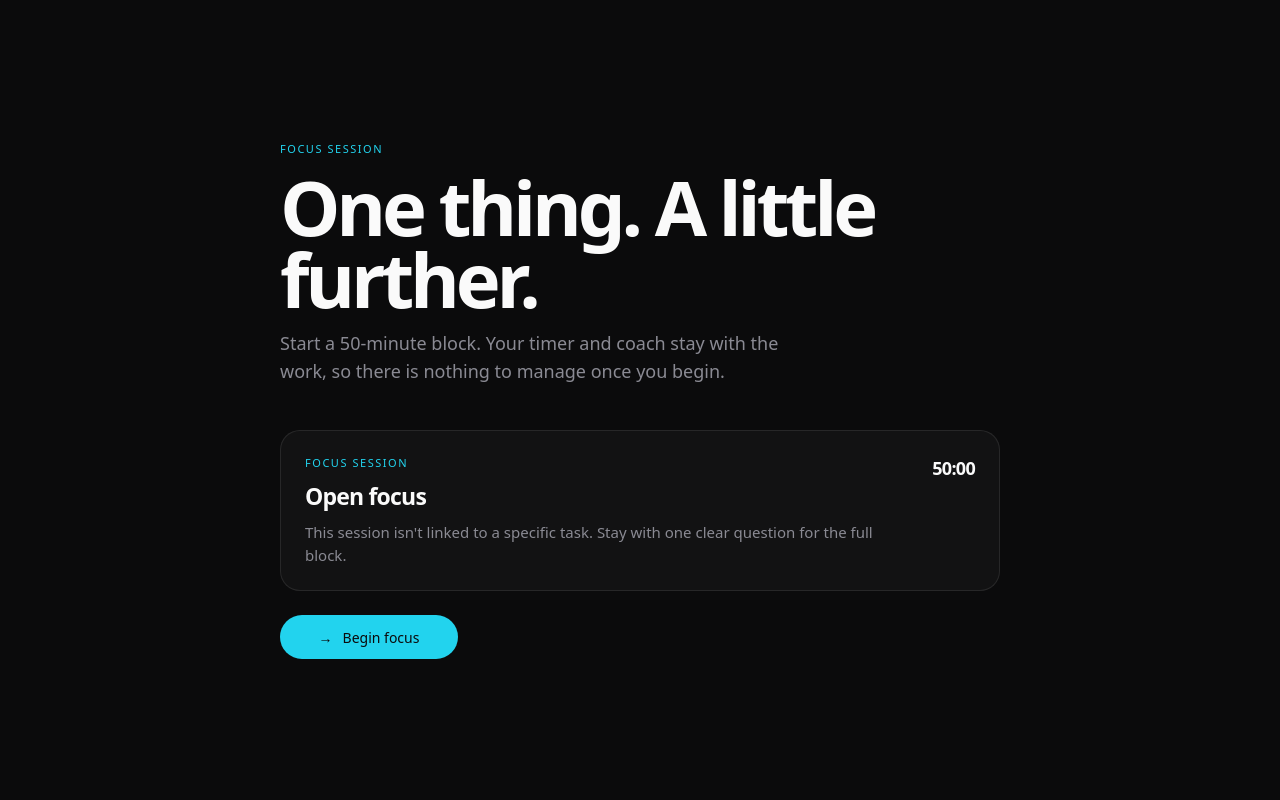
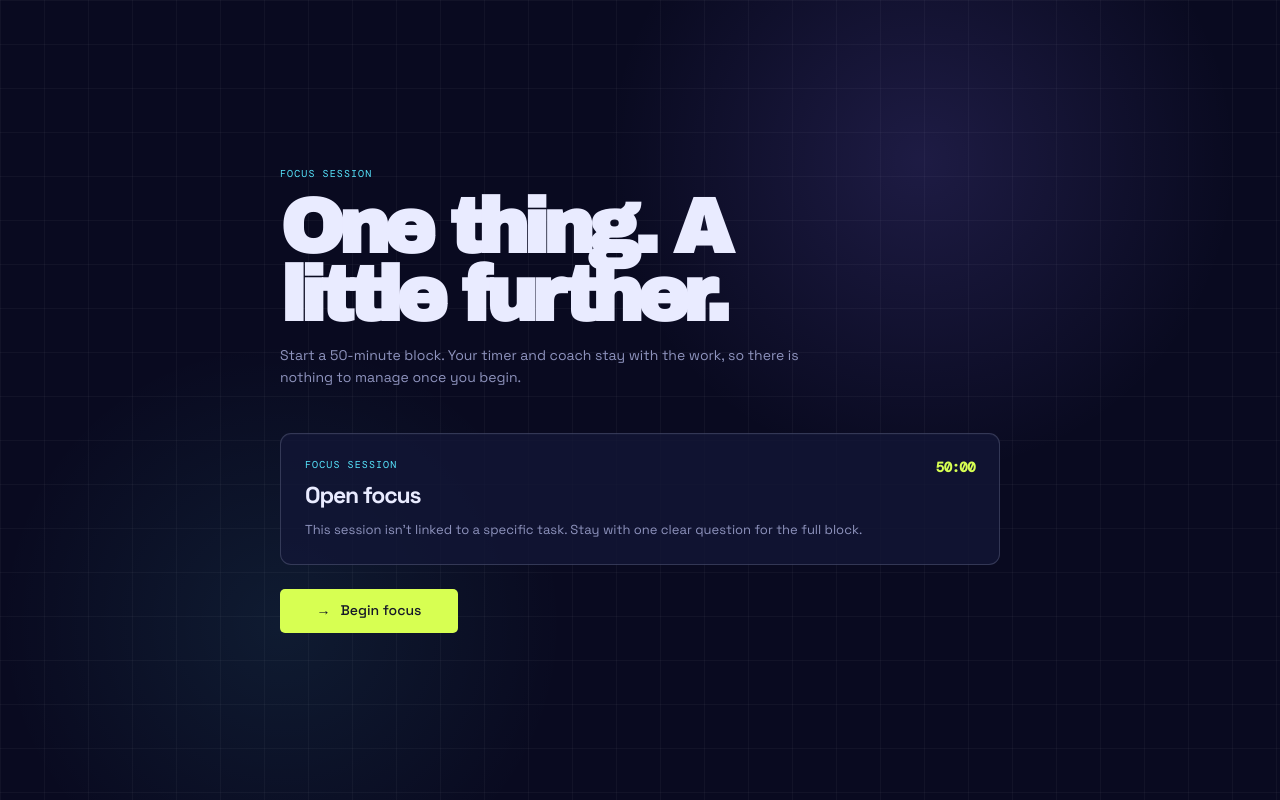
Before and after one commit to mukund1312/mtdo, a Next.js app in the folder web/: page /session in a window 1280 px wide. Built offline with nearby package versions, Linux system fonts and the light colour scheme; no server answers; the database is empty; a web font is replaced by a local one.

Commit message:
style: align focus with Signal Deck

```diff
--- a/web/app/session/page.tsx
+++ b/web/app/session/page.tsx
@@ -5,6 +5,7 @@ import { EmberMorph, type EmberMorphTrigger } from "@/components/EmberMorph";
 import { createClient } from "@/lib/supabase/client";
 import { recordEvent } from "@/lib/analytics/record-event";
 import { buildCoachingContent, type CategoryMeta, type CoachingFields } from "@/lib/coaching/build-coaching-content";
+import "../(marketing)/architecture-02/signal-deck.css";
 import styles from "./session.module.css";
 
 type FocusSession = {
@@ -328,7 +329,7 @@ export default function SessionPage() {
         : { phase: "idle" };
 
   return (
-    <main className={styles.page}>
+    <main className={`${styles.page} a02-signal-theme`}>
       <section className={styles.readyShell} aria-labelledby="session-title">
         <p className={styles.kicker}>Focus session</p>
         <h1 id="session-title">One thing. A little further.</h1>
@@ -394,7 +395,7 @@ export default function SessionPage() {
         )}
       </section>
 
-      <EmberMorph trigger={trigger} onExitComplete={finishExit}>
+      <EmberMorph trigger={trigger} onExitComplete={finishExit} className={styles.signalFocus}>
         <div className={styles.focusLayout}>
           <section className={styles.taskPanel} aria-labelledby="focus-task-title">
             <p className={styles.cardEyebrow}>{task.eyebrow}</p>
--- a/web/app/session/session.module.css
+++ b/web/app/session/session.module.css
@@ -1,6 +1,16 @@
 .page {
+  --focus-surface: rgba(18, 22, 54, 0.78);
+  --focus-surface-strong: rgba(13, 16, 43, 0.9);
   min-height: 100dvh;
   padding: 32px;
+  color: var(--ink);
+  background:
+    radial-gradient(circle at 72% 20%, rgba(137, 117, 255, 0.16), transparent 28%),
+    radial-gradient(circle at 22% 78%, rgba(87, 231, 255, 0.08), transparent 24%),
+    linear-gradient(rgba(255, 255, 255, 0.034) 1px, transparent 1px),
+    linear-gradient(90deg, rgba(255, 255, 255, 0.034) 1px, transparent 1px),
+    var(--void);
+  background-size: auto, auto, 44px 44px, 44px 44px, auto;
 }
 
 .readyShell {
@@ -15,27 +25,27 @@
 .kicker,
 .cardEyebrow {
   margin: 0;
-  color: var(--accent);
-  font-size: 11px;
-  font-weight: 500;
-  letter-spacing: 0.14em;
+  color: var(--aqua);
+  font: 10px "DM Mono", monospace;
+  letter-spacing: 0.11em;
   text-transform: uppercase;
 }
 
 .readyShell h1 {
   max-width: 600px;
   margin: 14px 0 16px;
-  font-size: clamp(44px, 7vw, 76px);
+  font-family: "Archivo Black", Arial, sans-serif;
+  font-size: clamp(48px, 6vw, 80px);
   font-weight: 900;
-  letter-spacing: -0.055em;
-  line-height: 0.94;
+  letter-spacing: -0.075em;
+  line-height: 0.88;
 }
 
 .intro {
   max-width: 520px;
   margin: 0;
-  color: var(--muted);
-  font-size: 18px;
+  color: var(--dim);
+  font-size: 14px;
   font-weight: 300;
   line-height: 1.55;
 }
@@ -48,17 +58,19 @@
   align-items: flex-start;
   justify-content: space-between;
   gap: 24px;
-  border: 1px solid var(--border);
-  border-radius: var(--radius-xl);
-  background: var(--surface);
+  border: 1px solid var(--line);
+  border-radius: 11px;
+  background: var(--focus-surface);
+  box-shadow: inset 0 1px rgba(255, 255, 255, 0.025);
 }
 
 .readyCard h2,
 .taskPanel h1,
 .coachRail h2 {
   margin: 7px 0 8px;
+  color: var(--ink);
   font-weight: 700;
-  letter-spacing: -0.035em;
+  letter-spacing: -0.05em;
 }
 
 .readyCard h2 {
@@ -69,15 +81,15 @@
 .taskPanel > p:not(.cardEyebrow),
 .coachCopy {
   margin: 0;
-  color: var(--muted);
-  font-size: 15px;
+  color: var(--dim);
+  font-size: 13px;
   font-weight: 300;
   line-height: 1.5;
 }
 
 .duration {
-  color: var(--text);
-  font-size: 18px;
+  color: var(--acid);
+  font: 700 14px "DM Mono", monospace;
   font-weight: 700;
   letter-spacing: -0.04em;
 }
@@ -88,7 +100,7 @@
 .askButton {
   min-height: 44px;
   border: 1px solid transparent;
-  border-radius: var(--radius-full);
+  border-radius: 5px;
   font: inherit;
   font-size: 14px;
   font-weight: 500;
@@ -106,8 +118,8 @@
   /* --bg stands in for a dedicated "on-accent" token DESIGN.md doesn't define
    * yet -- same near-black-on-cyan contrast the marketing page's CTA already
    * uses, kept token-derived instead of a second hardcoded near-black. */
-  color: var(--bg);
-  background: var(--accent);
+  color: #151729;
+  background: var(--acid);
 }
 
 .startButton:hover:not(:disabled),
@@ -125,7 +137,7 @@
 .notice,
 .focusNotice {
   margin: 14px 0 0;
-  color: var(--warning);
+  color: var(--coral);
   font-size: 13px;
   font-weight: 400;
 }
@@ -142,14 +154,14 @@
   width: 100%;
   max-width: 440px;
   padding: 20px;
-  border: 1px solid var(--border);
-  border-radius: var(--radius-lg);
-  background: var(--surface);
+  border: 1px solid var(--line);
+  border-radius: 8px;
+  background: var(--focus-surface);
 }
 
 .conflictText {
   margin: 0;
-  color: var(--muted);
+  color: var(--dim);
   font-size: 14px;
   font-weight: 300;
   line-height: 1.5;
@@ -164,9 +176,10 @@
 
 .taskPanel,
 .coachRail {
-  border: 1px solid var(--border);
-  border-radius: var(--radius-xl);
-  background: rgba(255, 255, 255, 0.026);
+  border: 1px solid var(--line);
+  border-radius: 11px;
+  background: var(--focus-surface);
+  box-shadow: inset 0 1px rgba(255, 255, 255, 0.025);
 }
 
 .taskPanel {
@@ -175,7 +188,8 @@
 
 .taskPanel h1 {
   max-width: 470px;
-  font-size: clamp(32px, 4vw, 48px);
+  font-family: "Archivo Black", Arial, sans-serif;
+  font-size: clamp(34px, 4vw, 52px);
   line-height: 1;
 }
 
@@ -184,7 +198,7 @@
   padding: 0;
   margin: 36px 0 0;
   list-style: none;
-  border-top: 1px solid var(--border);
+  border-top: 1px solid var(--line);
 }
 
 .steps li {
@@ -192,17 +206,16 @@
   grid-template-columns: 30px 1fr;
   gap: 14px;
   padding: 16px 0;
-  border-bottom: 1px solid var(--border);
-  color: var(--text);
+  border-bottom: 1px solid var(--line);
+  color: var(--ink);
   font-size: 14px;
   font-weight: 300;
   line-height: 1.45;
 }
 
 .steps span {
-  color: var(--dim);
-  font-size: 11px;
-  font-weight: 500;
+  color: var(--aqua);
+  font: 10px "DM Mono", monospace;
   letter-spacing: 0.08em;
 }
 
@@ -215,20 +228,20 @@
 
 .completeButton {
   padding: 0 18px;
-  color: var(--bg); /* same on-accent contrast approach as .startButton */
-  background: var(--live);
+  color: #151729;
+  background: var(--acid);
 }
 
 .abandonButton {
   padding: 0 16px;
-  color: var(--muted);
-  border-color: var(--border);
-  background: transparent;
+  color: var(--dim);
+  border-color: var(--line);
+  background: rgba(255, 255, 255, 0.03);
 }
 
 .abandonButton:hover:not(:disabled) {
-  color: var(--text);
-  border-color: rgba(255, 255, 255, 0.2);
+  color: var(--ink);
+  border-color: var(--aqua);
 }
 
 .coachRail {
@@ -250,9 +263,9 @@
   width: 28px;
   height: 28px;
   place-items: center;
-  border: 1px solid rgba(34, 211, 238, 0.32);
-  border-radius: var(--radius-sm);
-  color: var(--accent);
+  border: 1px solid var(--aqua);
+  border-radius: 5px;
+  color: var(--aqua);
   font-size: 16px;
 }
 
@@ -268,20 +281,19 @@
 .coachPrompt {
   margin-top: 24px;
   padding-top: 16px;
-  border-top: 1px solid var(--border);
+  border-top: 1px solid var(--line);
 }
 
 .coachPrompt span {
   color: var(--dim);
-  font-size: 10px;
-  font-weight: 500;
+  font: 9px "DM Mono", monospace;
   letter-spacing: 0.13em;
   text-transform: uppercase;
 }
 
 .coachPrompt p {
   margin: 7px 0 0;
-  color: var(--text);
+  color: var(--ink);
   font-size: 13px;
   font-weight: 400;
   line-height: 1.4;
@@ -291,22 +303,41 @@
   width: 100%;
   margin-top: auto;
   padding: 0 12px;
-  color: var(--accent);
-  border-color: rgba(34, 211, 238, 0.28);
-  background: rgba(34, 211, 238, 0.055);
+  color: var(--aqua);
+  border-color: var(--aqua);
+  background: rgba(87, 231, 255, 0.055);
 }
 
 .askButton:hover {
-  border-color: var(--accent);
-  background: rgba(34, 211, 238, 0.1);
+  border-color: var(--aqua);
+  background: rgba(87, 231, 255, 0.1);
 }
 
 .startButton:focus-visible,
 .completeButton:focus-visible,
 .abandonButton:focus-visible,
 .askButton:focus-visible {
-  outline: 2px solid var(--accent);
+  outline: 2px solid var(--aqua);
   outline-offset: 3px;
+}
+
+/* EmberMorph is intentionally reusable. This class supplies the same Signal
+   Deck tokens to its fixed focus shell without altering any session state or
+   transition behavior. */
+.signalFocus {
+  --bg: var(--void);
+  --surface: var(--focus-surface);
+  --border: var(--line);
+  --text: var(--ink);
+  --muted: var(--dim);
+  --accent: var(--aqua);
+  --live: var(--acid);
+  --ember-deep: var(--ultra);
+  --warning: var(--coral);
+  --success: var(--acid);
+  --focus-surface: rgba(18, 22, 54, 0.78);
+  color: var(--ink);
+  font-family: "Space Grotesk", Arial, sans-serif;
 }
 
 @media (max-width: 620px) {
@@ -321,6 +352,12 @@
   .readyCard {
     margin-top: 32px;
     padding: 20px;
+  }
+
+  .readyShell h1 {
+    font-size: clamp(46px, 14vw, 58px);
+    letter-spacing: -0.065em;
+    line-height: 0.9;
   }
 
   .focusLayout {
```
Also changed, not shown: web/app/(marketing)/architecture-02/signal-deck.css.
